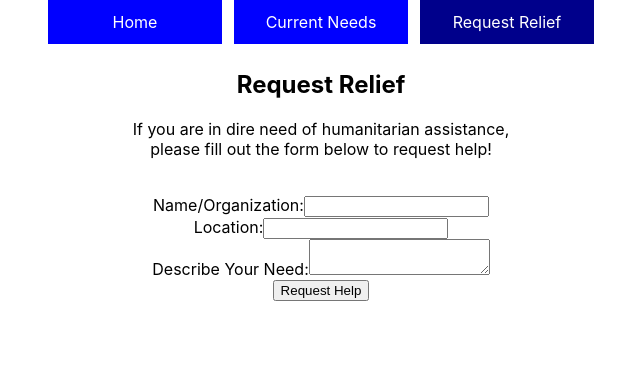
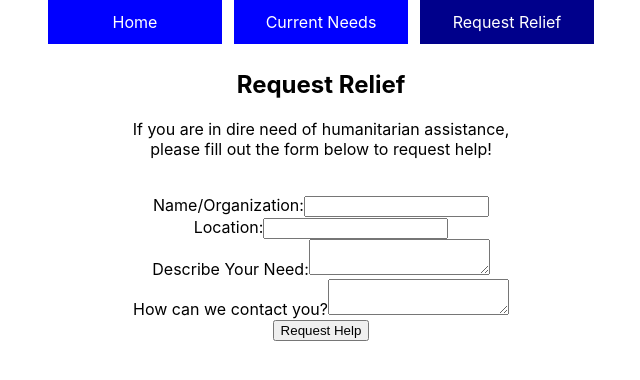
Before and after one commit to jerryfitzner/phase-2-project, a React (Create React App) app: page /requestform in a window 1280 px wide. Shown: the top 380 px of the page, without its empty margins (319-959 px from the left). Built offline with nearby package versions, Linux system fonts and the light colour scheme.

Commit message:
added contact input to form

```diff
--- a/src/Reliefform.js
+++ b/src/Reliefform.js
@@ -47,6 +47,9 @@ const Requestform = () => {
             <label>Describe Your Need:</label>
             <textarea type="text" name="need" onChange={handleChange} />
             <br />
+            <label>How can we contact you?</label>
+            <textarea type="text" name="contact" onChange={handleChange} />
+            <br />
             <button>Request Help</button>
         </form>
       </div>
```
